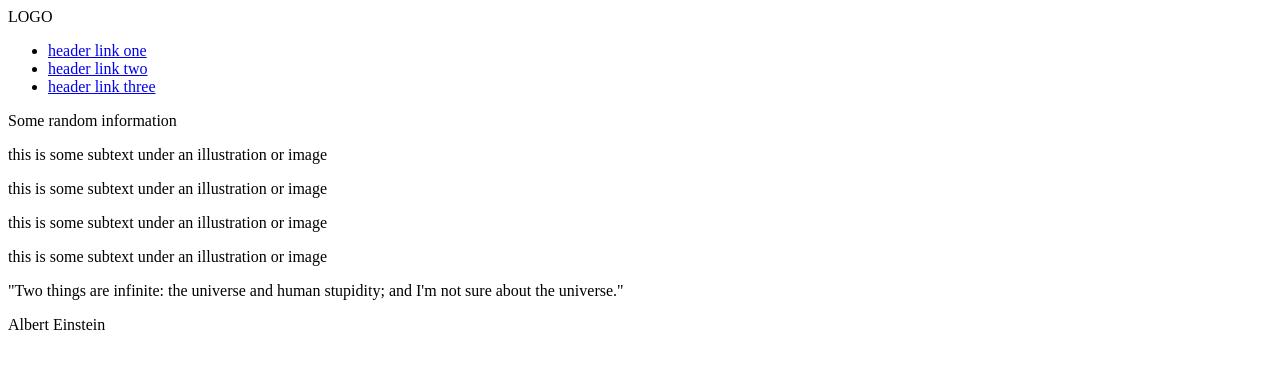
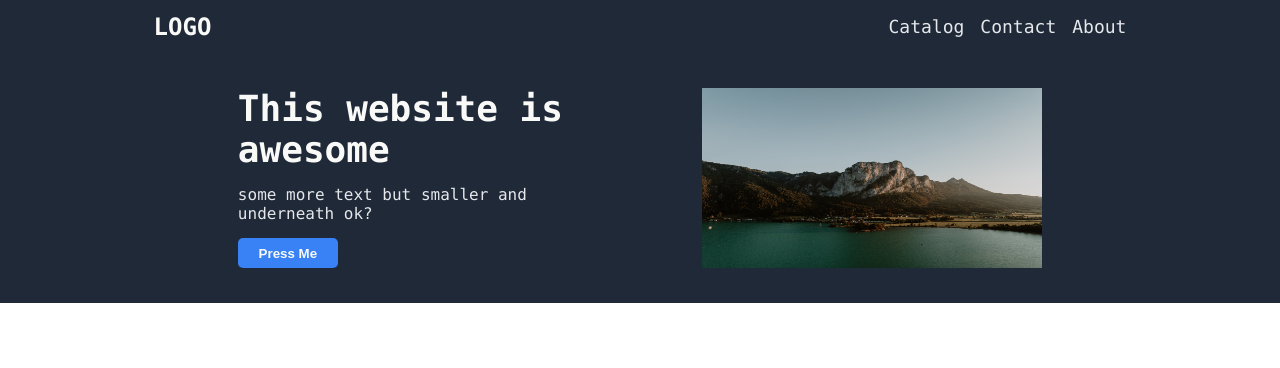
Before and after one commit to StillTerrible/landing-page-project, a plain HTML site: page index.html in a window 1280 px wide. Drawn offline with Linux system fonts and the light colour scheme.

Commit message:
changed base html layout. added header css

```diff
--- a/index.html
+++ b/index.html
@@ -3,72 +3,38 @@
 <head>
     <meta charset="UTF-8">
     <meta name="viewport" content="width=device-width, initial-scale=1.0">
-    <title>landing page</title>
+    <title>Landing Page</title>
+    <link rel="stylesheet" href="styles.css">
 </head>
 
+<body>
 
-<body>
-    <div class="header-container">
-        <!-- logo and nav bar -->
-        <header class="main-header">
-            <div class="logo">LOGO</div>
-            <nav>
-                <ul>
-                    <li><a href="#">header link one</a></li>
-                    <li><a href="#">header link two</a></li>
-                    <li><a href="#">header link three</a></li>
-                </ul>
-            </nav>
-        </header>
 
-        <!-- info and img -->
-        <div class="first-info">
-            <div class="header-text"></div> <!--add small text later-->
-            <div class="header-img"></div>
+    <!-- nav bar -->
+    <div class="nav-bar">
+        <div class="logo">LOGO</div>
+        <ul>
+            <li><a href="#">Catalog</a></li>
+            <li><a href="#">Contact</a></li>
+            <li><a href="#">About</a></li>
+        </ul>
+    </div>
+
+    <!-- Hero and img -->
+
+    <div class="hero-bar">
+        <div>
+            <p class="hero-main">This website is awesome</p>
+            <p class="hero-secondary">some more text but smaller and underneath ok?</p>
+            <button>Press Me</button>
         </div>
+        <img class="hero-img" src="img/nice-view.jpg" alt="image">
     </div>
 
 
 
-    <div class="info">
-        <p>Some random information</p>
-        <div class="imgs-and-text">
-            <div class="one">
-                <div class="box"></div>
-                <p class="box-text">this is some subtext under an illustration or image</p>
-            </div>
-            <div class="two">
-                <div class="box"></div>
-                <p class="box-text">this is some subtext under an illustration or image</p>
-            </div>
-            <div class="three">
-                <div class="box"></div>
-                <p class="box-text">this is some subtext under an illustration or image</p>
-            </div>
-            <div class="four">
-                <div class="box"></div>
-                <p class="box-text">this is some subtext under an illustration or image</p>
-            </div>
-        </div>
-    </div>
 
 
+</body>
 
-    <div class="quote">
-        <p class="quote-text">"Two things are infinite: the universe and human stupidity; and I'm not sure about the universe."</p>
-        <p class="auther">Albert Einstein</p>
-    </div>
-
-
-    <div class="action">
-
-    </div>
-
-
-
-    <footer>
-
-    </footer>
-
-</body>
 </html>
--- a/styles.css
+++ b/styles.css
@@ -0,0 +1,109 @@
+html {
+    font-family: "Lucida Console", sans-serif;
+    ;
+}
+body {
+    margin:0;
+}
+
+/* all the header. nav bar + intro */
+
+
+
+/* nav bar */
+.nav-bar {
+
+    background-color: #1F2937;
+    display:flex;
+    justify-content: space-between;
+    align-items: center;
+    border:none;
+}
+
+.logo {
+    color: #F9FAF8;
+    font-size: 24px;
+    font-weight: bold;
+    margin-left: 12%;
+}
+
+.nav-bar ul {
+    list-style-type: none;
+    display: flex;
+    gap: 16px;
+    margin-right:12%;
+}
+
+ul li a{
+    text-decoration: none;
+    color: #E5E7EB;
+    font-size: 18px;
+}
+
+/* hero bar */
+
+.hero-bar {
+    height:250px;
+    background-color: #1F2937;
+    display:flex;
+    justify-content: space-evenly;
+    align-items: center;
+}
+
+/* hero img */
+.hero-img {
+    flex: none;
+
+    width: 340px;
+    margin-right:12%;
+
+}
+
+/* size control */
+.hero-img, .hero-bar div {
+    height: 180px;
+}
+
+/* hero left text */
+.hero-bar div {
+margin-left: 12%;
+display: flex;
+flex-direction: column;
+justify-content: space-between;
+flex:0 1 auto;
+min-width: 195px;
+max-width: 380px;
+}
+
+.hero-main {
+    margin: 0;
+    padding: 0;
+    font-size: 36px;
+    font-weight: bold;
+    color: #F9FAF8;
+}
+
+.hero-secondary {
+    margin: 0;
+    padding: 0;
+    font-size: 16px;
+    color: #E5E7EB;
+}
+
+div button {
+    margin: 0;
+    background-color: #3882F6;
+    border: none;
+    border-radius: 5px;
+    height: 30px;
+    width: 100px;
+    color: #F9FAF8;
+    font-weight: bold;
+    flex: none;
+
+}
+
+div button:hover {
+    cursor: pointer;
+    background-color: #2277ff;
+}
```
Also changed, not shown: img/nice-view.jpg (added), 1 other file.
